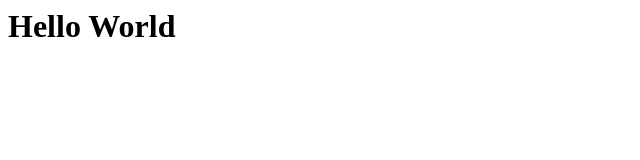
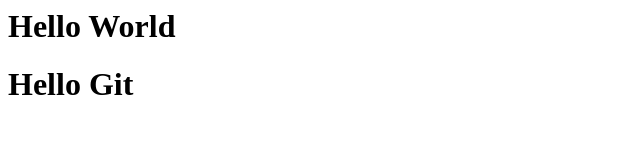
Before and after one commit to akhilesh0909/git, a plain HTML site: page index.html in a window 1280 px wide. Shown: the whole page, without its empty margins (0-640 px from the left). Drawn offline with Linux system fonts and the light colour scheme.

Commit message:
Add div and p

```diff
--- a/index.html
+++ b/index.html
@@ -1 +1,4 @@
 <h1>Hello World<h1>
+<div>
+Hello Git
+</div>
```
